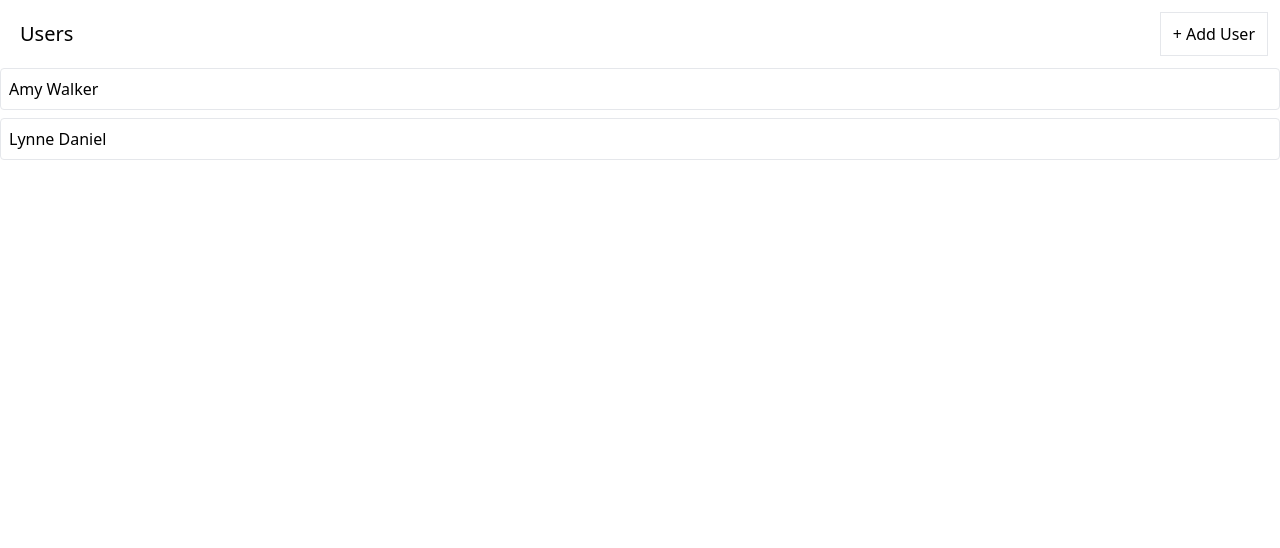
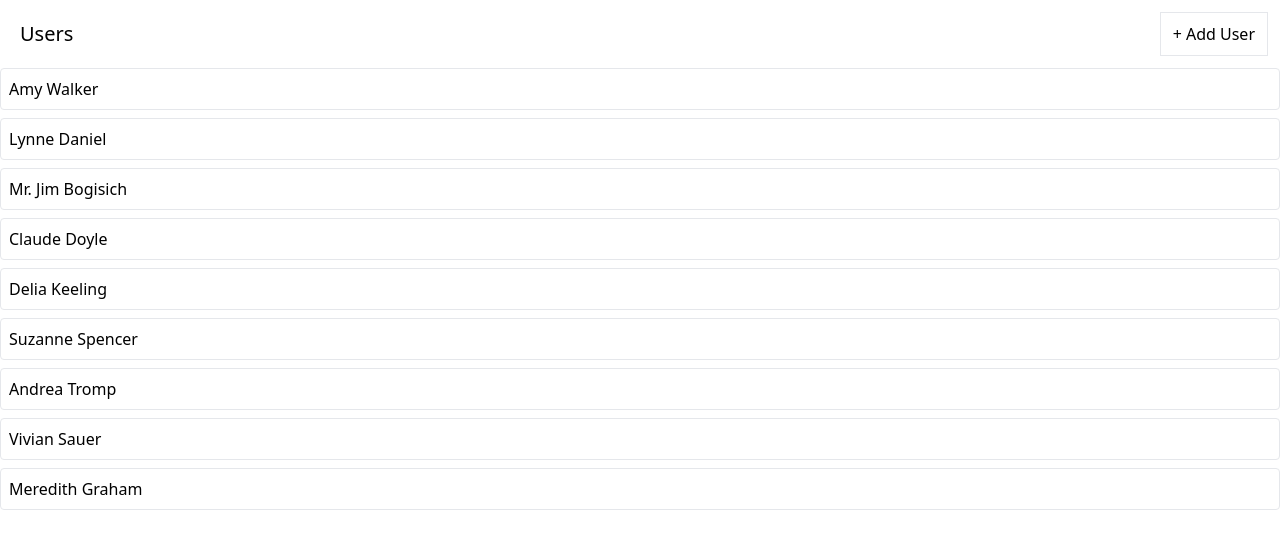
Before and after one commit to forxynet/ModernReact, a React (Create React App) app in the folder media/: page / in a window 1280 px wide. Shown: the top 548 px of the page. Built offline with nearby package versions, Linux system fonts and the light colour scheme; data requests are answered from the project's data file.

Commit message:
Creating a Reusable Thunk Hook

```diff
--- a/media/db.json
+++ b/media/db.json
@@ -7,6 +7,34 @@
     {
       "name": "Lynne Daniel",
       "id": 2
+    },
+    {
+      "name": "Mr. Jim Bogisich",
+      "id": 3
+    },
+    {
+      "name": "Claude Doyle",
+      "id": 4
+    },
+    {
+      "name": "Delia Keeling",
+      "id": 5
+    },
+    {
+      "name": "Suzanne Spencer",
+      "id": 6
+    },
+    {
+      "name": "Andrea Tromp",
+      "id": 7
+    },
+    {
+      "name": "Vivian Sauer",
+      "id": 8
+    },
+    {
+      "name": "Meredith Graham",
+      "id": 9
     }
   ],
   "albums": [],
--- a/media/src/components/UsersList.js
+++ b/media/src/components/UsersList.js
@@ -1,38 +1,25 @@
-import { useEffect, useState } from "react";
-import { useDispatch, useSelector } from "react-redux";
+import { useEffect } from "react";
+import { useSelector } from "react-redux";
 import { fetchUsers, addUser } from "../store";
+import { useThunk } from '../hooks/use-thunk';
 import Button from "./Button";
 import Skeleton from "./Skeleton";
 
+
 function UsersList() {
-  const [isLoadingUsers, setIsLoadingUsers] = useState(false);
-  const [loadingUsersError, setLoadingUsersError] = useState(null);
-  const [isCreatingUser, setIsCreatingUser] = useState(false);
-  const [creatingUserError, setCreatingUserError] = useState(null);
+  const [doFetchUser, isLoadingUsers, loadingUsersError] = useThunk(fetchUsers);
+  const [doCreateUser, isCreatingUser, creatingUserError] = useThunk(addUser);
 
-  const dispatch = useDispatch();
   const { data } = useSelector((state) => {
     return state.users;
   });
 
   useEffect(() => {
-    setIsLoadingUsers(true);
-    dispatch(fetchUsers())
-      .unwrap()
-      .catch((err) => {
-        setLoadingUsersError(err);
-      })
-      .finally(() => {
-        setIsLoadingUsers(false);
-      });
-  }, [dispatch]);
+    doFetchUser();
+  }, [doFetchUser]);
 
   const handleUserAdd = () => {
-    setIsCreatingUser(true);
-    dispatch(addUser())
-      .unwrap()
-      .catch((err) => setCreatingUserError(err))
-      .finally(() => setIsCreatingUser(false));
+    doCreateUser();
   };
 
   if (isLoadingUsers) {
@@ -57,14 +44,12 @@ function UsersList() {
     <div>
       <div className="flex flex-row justify-between m-3">
         <h1 className="m-2 text-xl">Users</h1>
-        {
-          isCreatingUser
-            ? 'Creating User...'
-            : <Button onClick={handleUserAdd}>+ Add User</Button>
-        }
-        {
-          creatingUserError && 'Error creating user...'
-        }
+        {isCreatingUser ? (
+          "Creating User..."
+        ) : (
+          <Button onClick={handleUserAdd}>+ Add User</Button>
+        )}
+        {creatingUserError && "Error creating user..."}
       </div>
       {renderedUsers}
     </div>
--- /dev/null
+++ b/media/src/hooks/use-thunk.js
@@ -0,0 +1,23 @@
+import { useState, useCallback } from 'react';
+import { useDispatch } from 'react-redux';
+
+export function useThunk(thunk) {
+    const [isLoading, SetIsLoading] = useState(false);
+    const [error, setError] = useState(null);
+    const dispatch = useDispatch();
+
+    const runThunk = useCallback(
+      (arg) => {
+        SetIsLoading(true);
+        dispatch(thunk(arg))
+          .unwrap()
+          .catch((err) => setError(err))
+          .finally(() => {
+            SetIsLoading(false);
+          });
+      },
+      [dispatch, thunk]
+    );
+
+    return [runThunk, isLoading, error];
+  }
```
